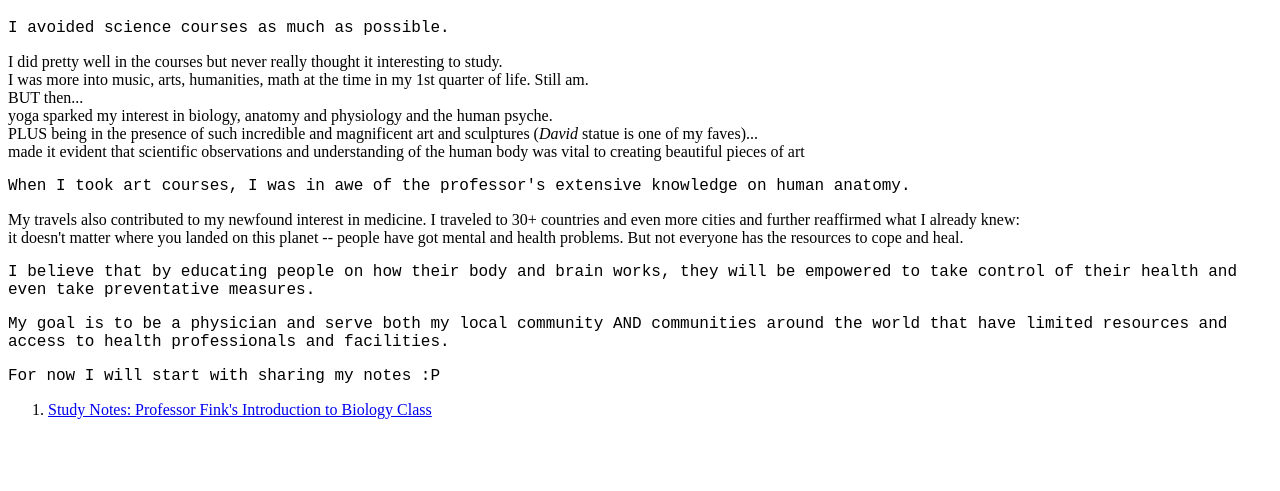
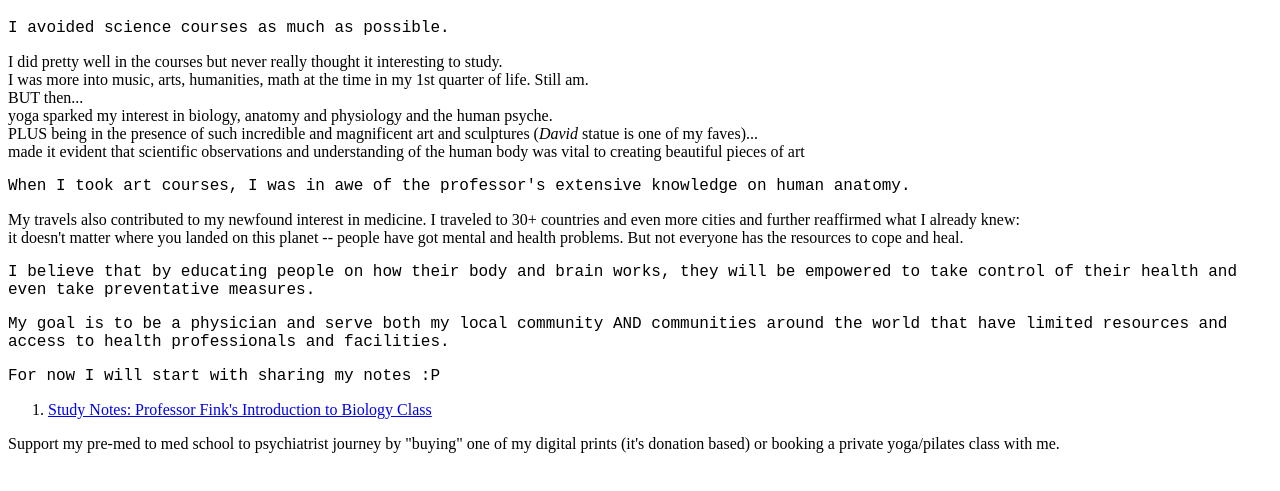
Before and after one commit to BadDweebRiri/blog, a plain HTML site: page index.html in a window 1280 px wide. Shown: the part 61-552 px from the top of the page. Drawn offline with Linux system fonts and the light colour scheme; a web font is replaced by a local one.

Commit message:
Update index.html

```diff
--- a/index.html
+++ b/index.html
@@ -41,6 +41,8 @@
     </li></p>
     </ol>
     </section>
+
+    <Section>Support my pre-med to med school to psychiatrist journey by "buying" one of my digital prints (it's donation based) or booking a private yoga/pilates class with me. </Section>
     </main>
 </body>
 
```
